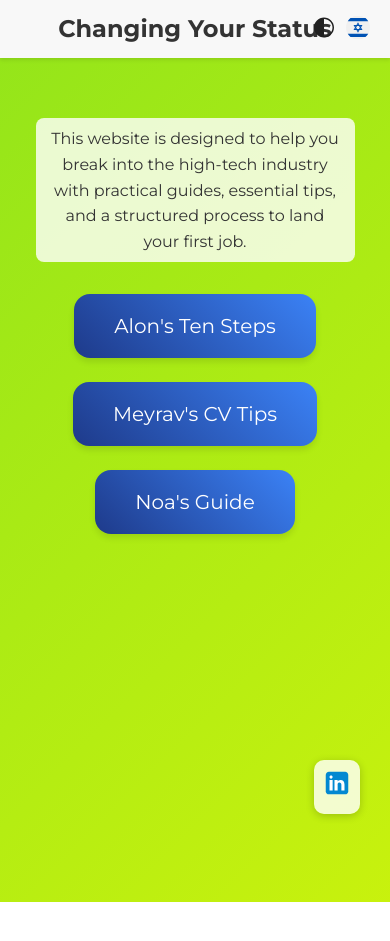
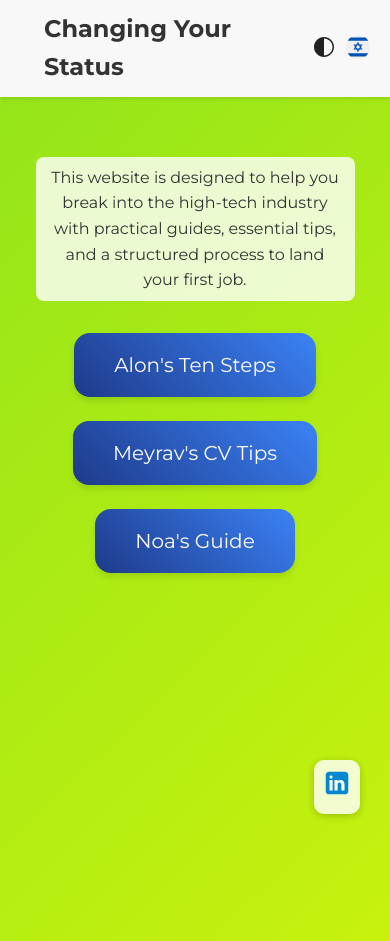
Before and after one commit to Shmuel-K/changing_status, a React (Create React App) app: page / in a window 390 px wide. Before the commit the page ends 902 px from the top, so only its background shows below. Built offline with nearby package versions, Linux system fonts and the light colour scheme.

Commit message:
Update website changes

```diff
--- a/src/components/Header.css
+++ b/src/components/Header.css
@@ -12,6 +12,7 @@
   position: relative; /* מאפשר מיקום מוחלט לאייקונים */
 }
 
+/* כותרת ההדר */
 .site-title {
   margin: 0;
   color: var(--text-color);
@@ -45,16 +46,17 @@
   height: 24px;
 }
 
-/* מעביר לאייקון מצב כהה (עושה אינברט) */
+/* אפקט לאייקון מצב כהה */
 .icon-img.dark {
   filter: brightness(0) invert(1);
 }
 
-/* עיצוב תפריט הניווט */
+/* תפריט ניווט */
 .header-nav {
   margin-top: 10px;
 }
 
+/* עיצוב תפריט ניווט – שולחן עבודה */
 .header-nav ul {
   list-style: none;
   display: flex;
@@ -87,6 +89,34 @@
 
 /* עיצוב למובייל */
 @media (max-width: 768px) {
+  /* מארגנים את ההדר בשורה ומאפשרים גלישה לשורה שנייה */
+  .site-header {
+    display: flex;
+    flex-wrap: wrap;
+    align-items: center;
+    justify-content: space-between;
+    text-align: left;
+  }
+
+  /* כותרת תופסת את כל השטח שנשאר ומיושרת משמאל */
+  .site-title {
+    flex: 1;
+    text-align: left;
+  }
+
+  /* האייקונים יהיו חלק מהזרימה (ולא מיקום אבסולוטי) */
+  .header-icons {
+    position: static;
+    transform: none;
+  }
+
+  /* תפריט הניווט תופס שורה מלאה מתחת */
+  .header-nav {
+    flex-basis: 100%;
+    margin-top: 10px;
+  }
+
+  /* כפתור המבורגר מוצג במובייל */
   .menu-toggle {
     display: block;
   }
--- a/src/components/Header.jsx
+++ b/src/components/Header.jsx
@@ -41,11 +41,11 @@ const Header = () => {
   ];
 
   return (
+    // שימוש ב-dir="ltr" מבטיח שהתצוגה לא תשתנה לפי כיוון השפה
     <header className="site-header" dir="ltr">
       <h2 className="site-title">Changing Your Status</h2>
 
       <div className="header-icons">
-        {/* כפתור מצב בהיר/כהה */}
         <button className="dark-mode-toggle" onClick={toggleDarkMode}>
           <img
             src={darkThemeIcon}
@@ -54,7 +54,6 @@ const Header = () => {
           />
         </button>
 
-        {/* כפתור החלפת שפה (דגל) */}
         <button className="language-toggle" onClick={toggleLanguage}>
           <img
             src={language === 'en' ? israelFlagIcon : usFlagIcon}
@@ -64,7 +63,6 @@ const Header = () => {
         </button>
       </div>
 
-      {/* תפריט ניווט - לא מוצג בדף הנחיתה */}
       {!isLandingPage && (
         <nav className="header-nav">
           <button className="menu-toggle" onClick={toggleMenu}>
```
